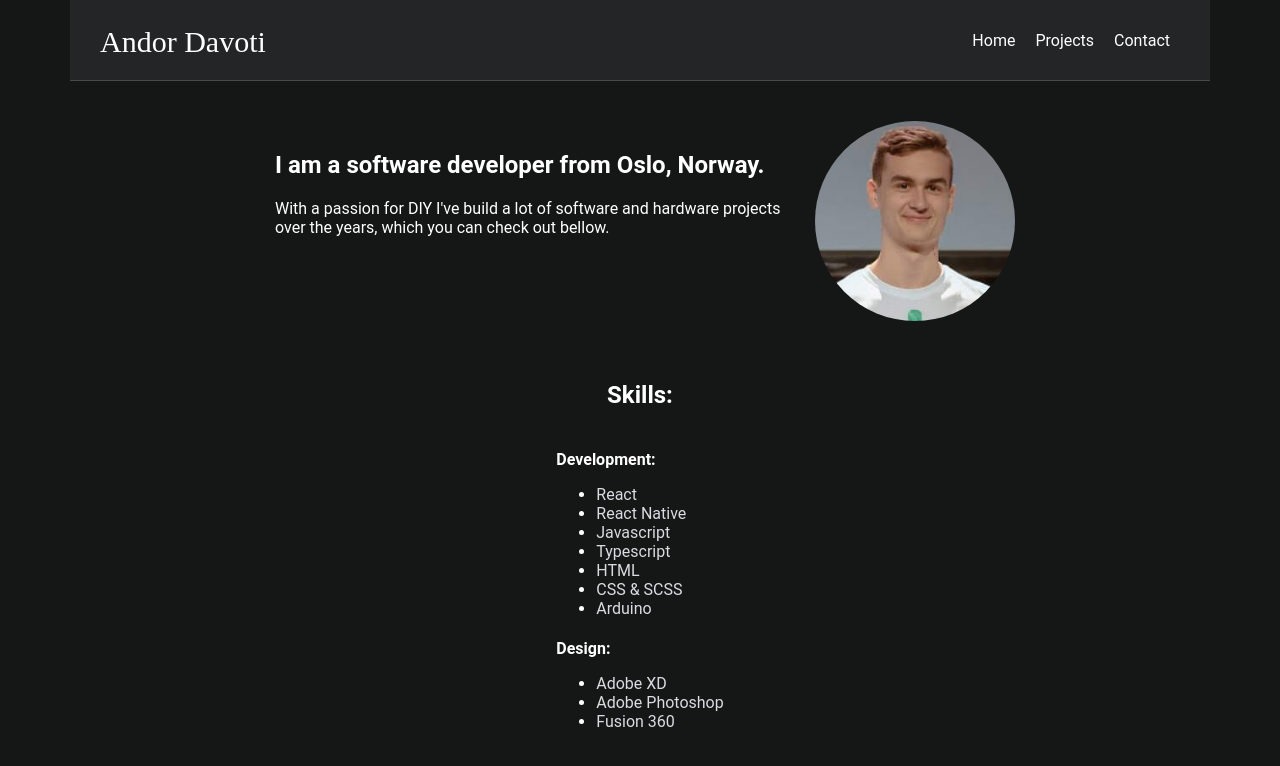
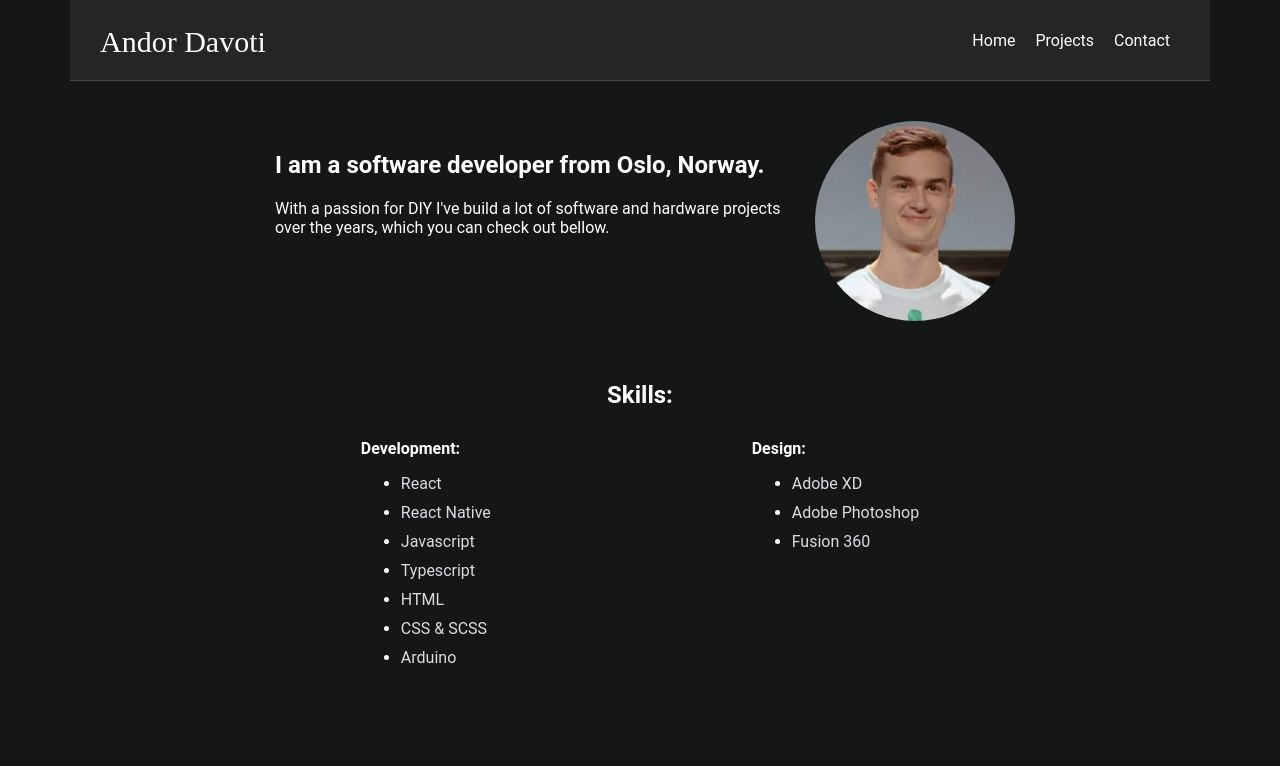
Before and after one commit to andordavoti/personal-website, a React (Create React App) app: page / in a window 1280 px wide. Shown: the top 766 px of the page. Built offline with nearby package versions, Linux system fonts and the light colour scheme; a web font is replaced by a local one.

Commit message:
styling skills

```diff
--- a/src/components/Skills/skills.component.tsx
+++ b/src/components/Skills/skills.component.tsx
@@ -1,5 +1,13 @@
 import React from 'react';
-import { SkillsWrapper, SkillsTitle, SkillsList, SkillsUnderTitle, SkillsListsWrapper } from './skills.styles';
+import {
+    SkillsWrapper,
+    SkillsTitle,
+    SkillsList,
+    SkillsUnderTitle,
+    SkillsListsWrapper,
+    SkillsListWrapper,
+    SkillListItem,
+} from './skills.styles';
 
 const Skills = () => {
     return (
@@ -7,19 +15,20 @@ const Skills = () => {
             <SkillsTitle>Skills:</SkillsTitle>
 
             <SkillsListsWrapper>
+                <SkillsListWrapper>
                     <SkillsUnderTitle>Development:</SkillsUnderTitle>
                     <SkillsList>
-                    <li>
+                        <SkillListItem>
                             <a rel="noopener noreferrer" target="_blank" href="https://reactjs.org/">
                                 React
                             </a>
-                    </li>
-                    <li>
+                        </SkillListItem>
+                        <SkillListItem>
                             <a rel="noopener noreferrer" target="_blank" href="https://reactnative.dev/">
                                 React Native
                             </a>
-                    </li>
-                    <li>
+                        </SkillListItem>
+                        <SkillListItem>
                             <a
                                 rel="noopener noreferrer"
                                 target="_blank"
@@ -27,37 +36,39 @@ const Skills = () => {
                             >
                                 Javascript
                             </a>
-                    </li>
-                    <li>
+                        </SkillListItem>
+                        <SkillListItem>
                             <a rel="noopener noreferrer" target="_blank" href="https://www.typescriptlang.org/">
                                 Typescript
                             </a>
-                    </li>
-                    <li>
+                        </SkillListItem>
+                        <SkillListItem>
                             <a rel="noopener noreferrer" target="_blank" href="https://www.w3.org/html/">
                                 HTML
                             </a>
-                    </li>
-                    <li>
+                        </SkillListItem>
+                        <SkillListItem>
                             <a rel="noopener noreferrer" target="_blank" href="https://sass-lang.com/">
                                 CSS &amp; SCSS
                             </a>
-                    </li>
-                    <li>
+                        </SkillListItem>
+                        <SkillListItem>
                             <a rel="noopener noreferrer" target="_blank" href="https://www.arduino.cc/">
                                 Arduino
                             </a>
-                    </li>
+                        </SkillListItem>
                     </SkillsList>
+                </SkillsListWrapper>
 
+                <SkillsListWrapper>
                     <SkillsUnderTitle>Design:</SkillsUnderTitle>
                     <SkillsList>
-                    <li>
+                        <SkillListItem>
                             <a rel="noopener noreferrer" target="_blank" href="https://www.adobe.com/products/xd.html">
                                 Adobe XD
                             </a>
-                    </li>
-                    <li>
+                        </SkillListItem>
+                        <SkillListItem>
                             <a
                                 rel="noopener noreferrer"
                                 target="_blank"
@@ -65,8 +76,8 @@ const Skills = () => {
                             >
                                 Adobe Photoshop
                             </a>
-                    </li>
-                    <li>
+                        </SkillListItem>
+                        <SkillListItem>
                             <a
                                 rel="noopener noreferrer"
                                 target="_blank"
@@ -74,8 +85,9 @@ const Skills = () => {
                             >
                                 Fusion 360
                             </a>
-                    </li>
+                        </SkillListItem>
                     </SkillsList>
+                </SkillsListWrapper>
             </SkillsListsWrapper>
         </SkillsWrapper>
     );
--- a/src/components/Skills/skills.styles.tsx
+++ b/src/components/Skills/skills.styles.tsx
@@ -3,8 +3,7 @@ import { breakpoints } from '../../lib/breakpoints';
 
 export const SkillsWrapper = styled.div`
     display: flex;
-    justify-content: center;
-    align-items: center;
+    justify-content: space-evenly;
     margin: 10px;
     flex-direction: column;
 
@@ -14,18 +13,29 @@ export const SkillsWrapper = styled.div`
 `;
 
 export const SkillsListsWrapper = styled.div`
+    display: flex;
     flex-wrap: wrap;
+    justify-content: space-evenly;
+`;
+
+export const SkillsListWrapper = styled.div`
+    margin: 10px;
 `;
 
 export const SkillsTitle = styled.h2`
+    text-align: center;
     color: white;
 `;
 
 export const SkillsUnderTitle = styled.h4`
-    margin-bottom: 0;
+    margin: 0;
     color: white;
 `;
 
 export const SkillsList = styled.ul`
     color: white;
 `;
+
+export const SkillListItem = styled.li`
+    margin-bottom: 10px;
+`;
```
Lines whose indentation alone changed are shown as unchanged.
